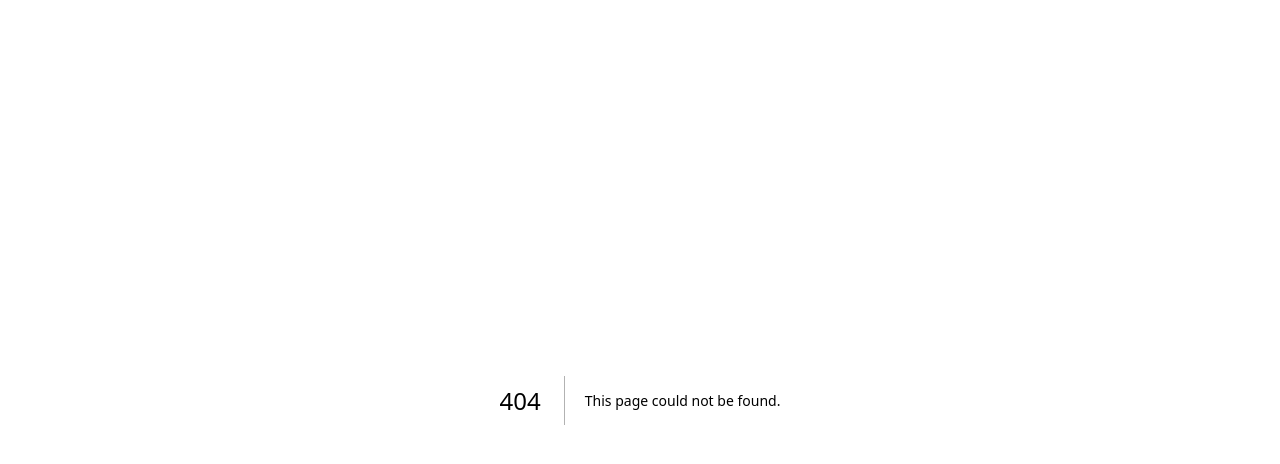
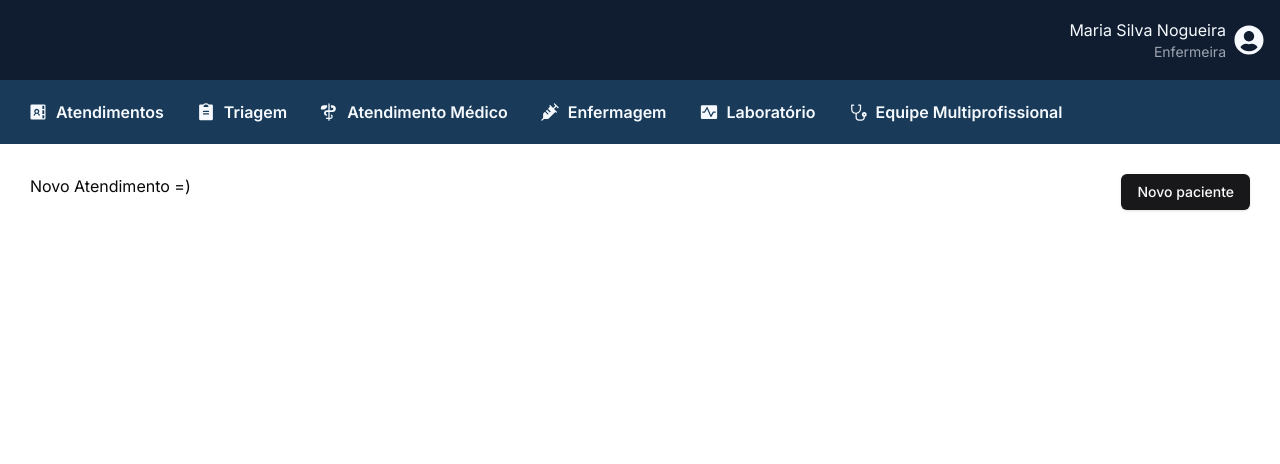
Before and after one commit to Tomas025/prontuario-eletronico, a Next.js app: page /atendimentos/listaAtendimentos in a window 1280 px wide. Before the commit this address had no page. Shown: the top 464 px of the page. Built offline with nearby package versions, Linux system fonts and the light colour scheme.

Commit message:
Criação telas básicas Atendimentos e NovoAtendimento

```diff
--- /dev/null
+++ b/src/app/(auth-routes)/atendimentos/listaAtendimentos/page.tsx
@@ -0,0 +1,16 @@
+import Link from 'next/link';
+
+import { Button } from '@/components/ui/button';
+
+export default function NovoAtendimento() {
+  return (
+    <div className="flex justify-between">
+      <h1>Novo Atendimento =)</h1>
+      <Button asChild>
+        <Link href={'/atendimentos/listaAtendimentos/novoPaciente'}>
+          Novo paciente
+        </Link>
+      </Button>
+    </div>
+  );
+}
--- /dev/null
+++ b/src/app/(auth-routes)/atendimentos/page.tsx
@@ -0,0 +1,14 @@
+import Link from 'next/link';
+
+import { Button } from '@/components/ui/button';
+
+export default function Atendimentos() {
+  return (
+    <div className="flex justify-between">
+      <h1>Tela de Exemplo =)</h1>
+      <Button asChild>
+        <Link href={'/atendimentos/listaAtendimentos'}>Novo atendimento</Link>
+      </Button>
+    </div>
+  );
+}
```
